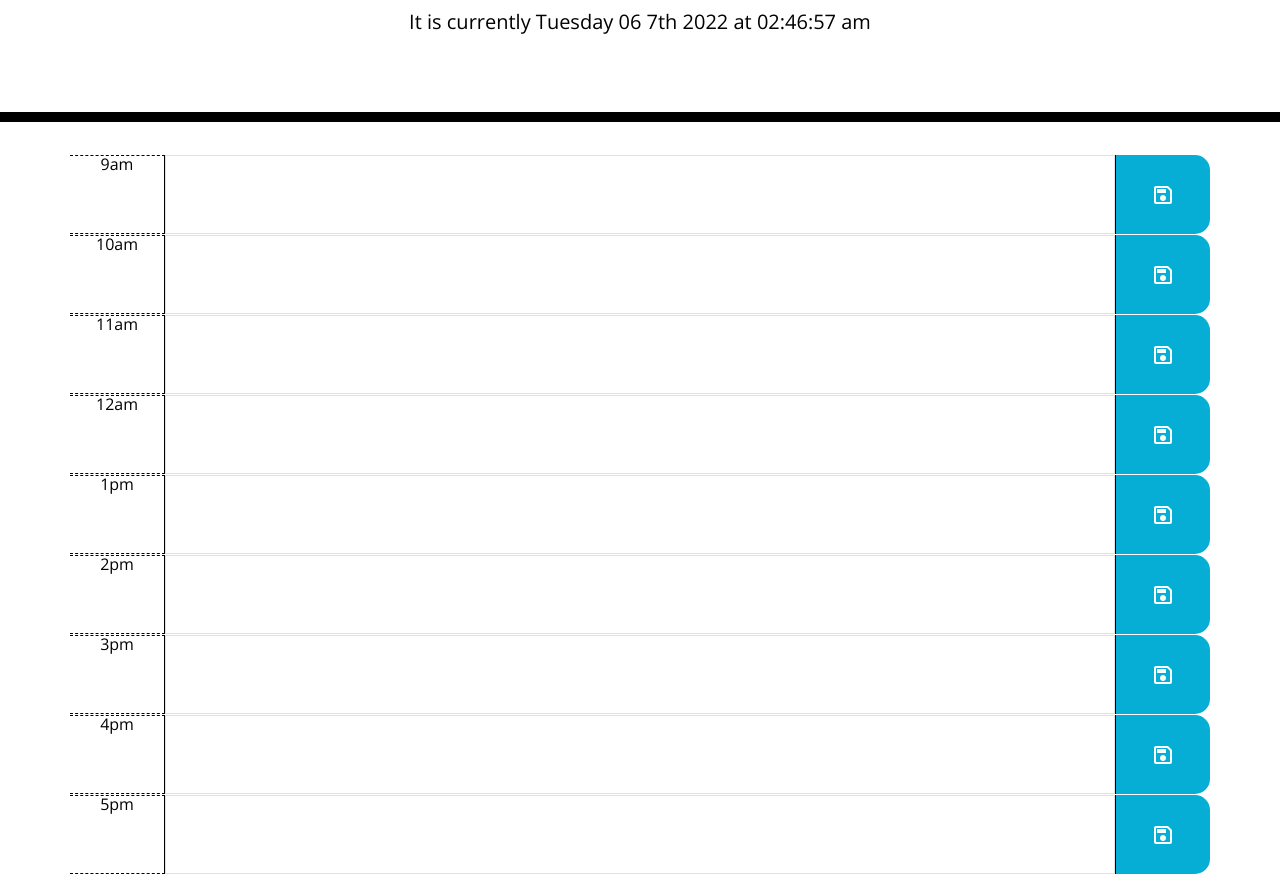
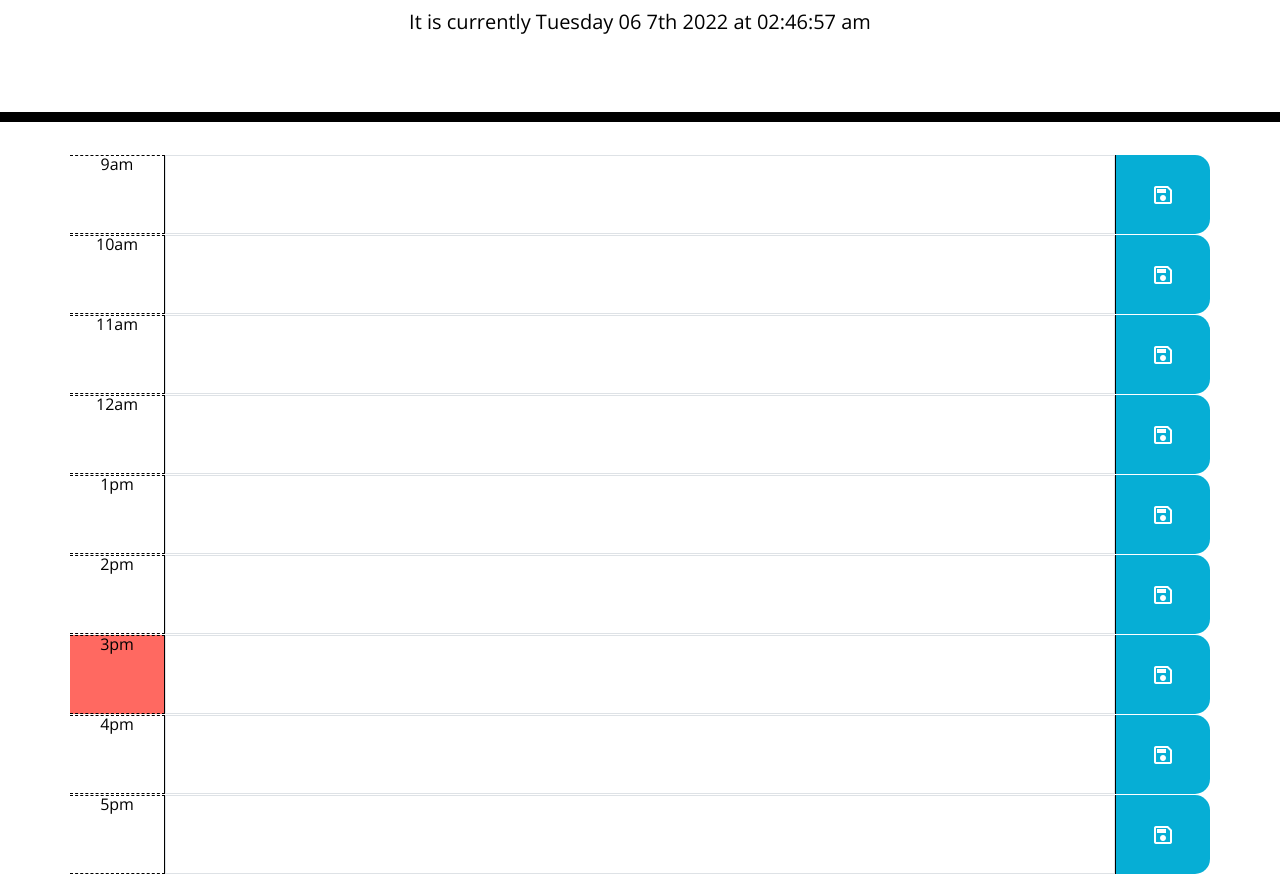
Before and after one commit to armando1236/calendar-app, a plain HTML site: page index.html in a window 1280 px wide. Shown: the part 182-1056 px from the top of the page. Drawn offline with nearby package versions, Linux system fonts and the light colour scheme.

Commit message:
working on time function

```diff
--- a/Assets/script.js
+++ b/Assets/script.js
@@ -8,7 +8,14 @@ setInterval(timeclock, 1000)
 
 
 
-
+var i = 0;
+function change() {
+  var doc = document.getElementById("timeBlock");
+  var color = ["#ff6961"];
+  doc.style.backgroundColor = color[i];
+  i = (i + 1) % color.length;
+}
+setInterval(change, );
 
 
 
--- a/index.html
+++ b/index.html
@@ -75,7 +75,7 @@
             </span></div>
       </div>
       <div class = "row time-block">
-        <div class = "col-1 hour">3pm</div>
+        <div class = "col-1 hour" id="timeBlock">3pm</div>
         <textarea class = "col-10 border"></textarea>
         <div class = "col-1 saveBtn"><span class="material-symbols-outlined">
             save
```
